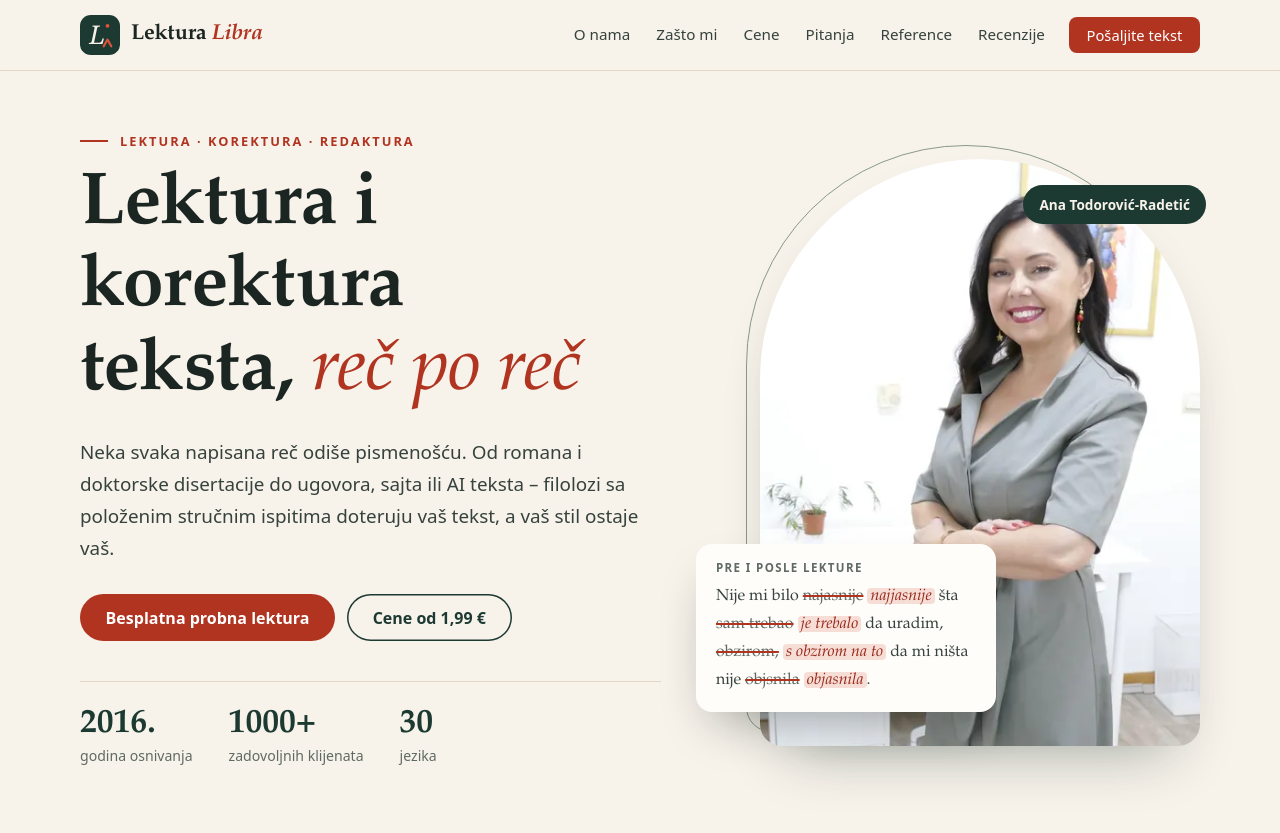
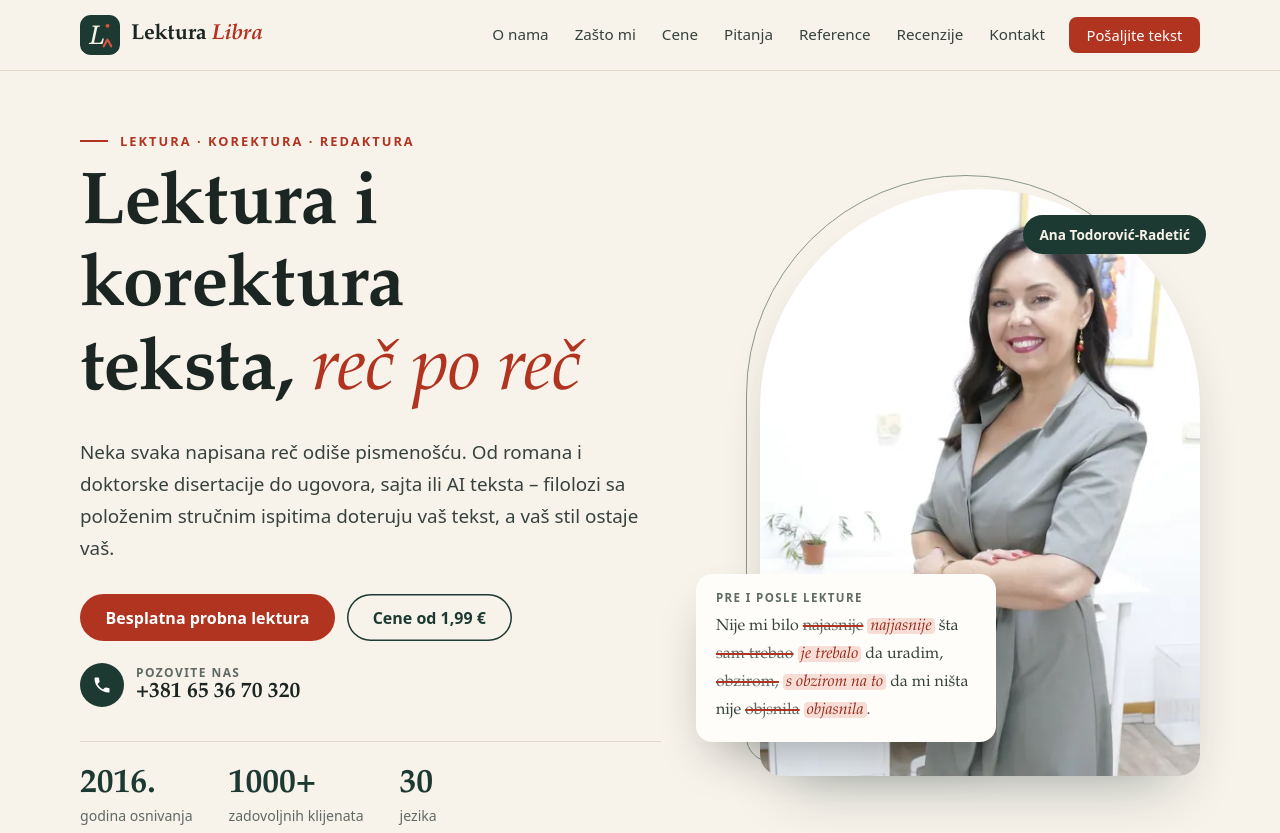
Before and after one commit to milanttgroup-hub/lekura-libra, a plain HTML site: page index.html in a window 1280 px wide. Shown: the top 833 px of the page. Drawn offline with Linux system fonts and the light colour scheme.

Commit message:
Telefon u hero sekciji, Kontakt u meniju, zatvaranje mobilnog menija
Co-Authored-By: Claude Opus 5.5 <noreply@anthropic.com>
Claude-Session: https://claude.ai/code/session_01PY7w6A3AqdkHScfBWUjAp6

```diff
--- a/index.html
+++ b/index.html
@@ -73,7 +73,12 @@ p{margin:0 0 1em}
 .hero h1{font-size:clamp(2.6rem,6vw,4.6rem);margin-bottom:.3em}
 .hero h1 i{font-style:italic;color:var(--red);font-weight:500}
 .lead{font-size:1.18rem;color:var(--ink-2);max-width:34em}
-.actions{display:flex;flex-wrap:wrap;gap:12px;margin:30px 0 40px}
+.actions{display:flex;flex-wrap:wrap;gap:12px;margin:30px 0 22px}
+.phone{display:inline-flex;align-items:center;gap:12px;margin:0 0 34px;text-decoration:none;color:var(--ink);font:600 1.35rem/1.1 var(--serif)}
+.phone small{display:block;font:600 .75rem/1.4 var(--sans);letter-spacing:.12em;text-transform:uppercase;color:var(--muted)}
+.phone .ic{display:grid;place-items:center;width:44px;height:44px;border-radius:50%;background:var(--green);color:#fff;flex:none;transition:background .15s}
+.phone:hover .ic{background:var(--red)}
+.phone:hover{color:var(--red)}
 .facts{display:grid;grid-template-columns:repeat(3,auto);justify-content:start;gap:36px;padding-top:26px;border-top:1px solid var(--line)}
 .facts b{display:block;font:600 2.1rem/1 var(--serif);color:var(--green)}
 .facts span{font-size:.88rem;color:var(--muted)}
@@ -227,6 +232,7 @@ footer a{color:var(--ink-2)}
    <a href="#pitanja">Pitanja</a>
    <a href="#reference">Reference</a>
    <a href="#recenzije">Recenzije</a>
+   <a href="#kontakt">Kontakt</a>
    <a class="btn btn-red" href="#kontakt">Pošaljite tekst</a>
   </nav>
   <details class="mob"><summary>Meni</summary>
@@ -237,6 +243,7 @@ footer a{color:var(--ink-2)}
     <a href="#pitanja">Pitanja i odgovori</a>
     <a href="#reference">Reference</a>
     <a href="#recenzije">Recenzije</a>
+    <a href="#kontakt">Kontakt</a>
     <a class="btn btn-red" href="#kontakt">Pošaljite tekst</a>
    </nav>
   </details>
@@ -254,6 +261,7 @@ footer a{color:var(--ink-2)}
      <a class="btn btn-red" href="#kontakt">Besplatna probna lektura</a>
      <a class="btn btn-line" href="#cene">Cene od 1,99 €</a>
     </div>
+    <a class="phone" href="tel:+381653670320"><span class="ic" aria-hidden="true"><svg viewBox="0 0 24 24" width="20" height="20"><path fill="currentColor" d="M6.6 10.8a15.2 15.2 0 0 0 6.6 6.6l2.2-2.2a1 1 0 0 1 1-.25 11.4 11.4 0 0 0 3.6.57 1 1 0 0 1 1 1V20a1 1 0 0 1-1 1A17 17 0 0 1 3 4a1 1 0 0 1 1-1h3.5a1 1 0 0 1 1 1c0 1.25.2 2.45.57 3.57a1 1 0 0 1-.25 1z"/></svg></span><span><small>Pozovite nas</small>+381 65 36 70 320</span></a>
     <div class="facts">
      <div><b>2016.</b><span>godina osnivanja</span></div>
      <div><b>1000+</b><span>zadovoljnih klijenata</span></div>
@@ -498,5 +506,6 @@ footer a{color:var(--ink-2)}
   <span>Deo prevodilačke agencije <a href="https://www.prevodioci.co.rs/" rel="noopener">Prevodioci Libra</a></span>
  </div>
 </footer>
+<script>document.querySelectorAll('.mob nav a').forEach(function(a){a.addEventListener('click',function(){a.closest('details').open=false})})</script>
 </body>
 </html>
```
